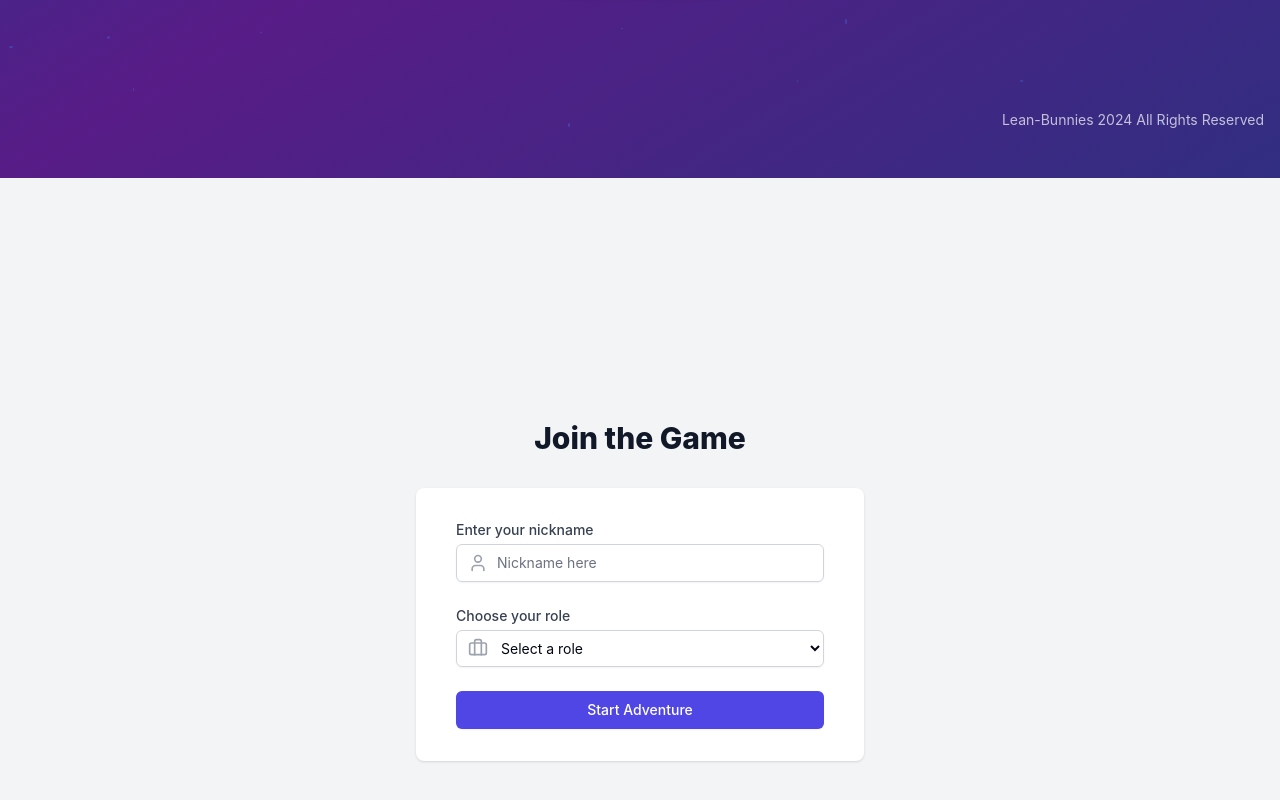
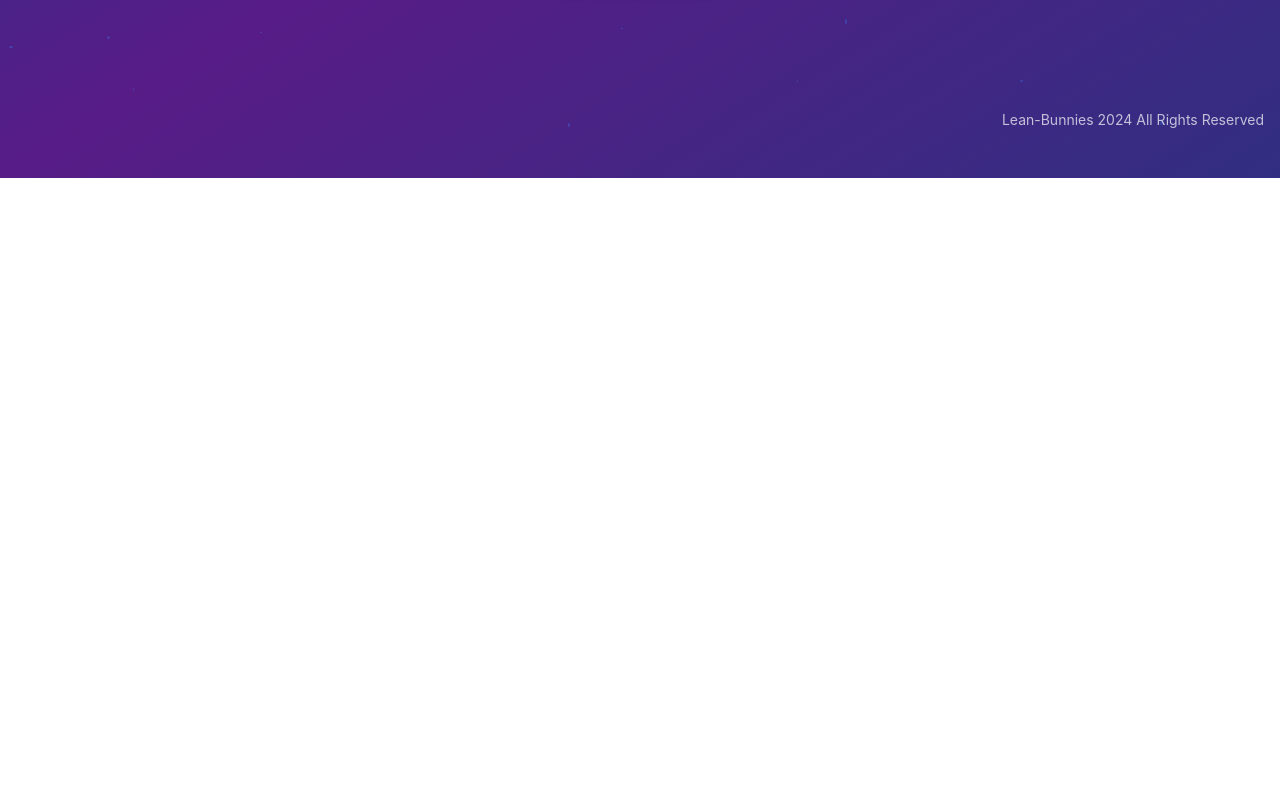
Before and after one commit to PabloGiraldo96/Lean-Bunnies, a React (Vite) app: page / in a window 1280 px wide. Shown: the part 622-1422 px from the top of the page. After the commit the page ends 800 px from the top, so only its background shows below. Built offline with nearby package versions, Linux system fonts and the light colour scheme; a web font is replaced by a local one.

Commit message:
se arreglan cambios

```diff
--- a/src/App.tsx
+++ b/src/App.tsx
@@ -8,9 +8,9 @@ function App() {
   return (
     <div>
       <Example />
-      <LoginScreenComponent />
-      {/*<QuestionsComponent />*/}
-      {/*<ScoreboardComponent />*/}
+      {/*<LoginScreenComponent />*/}
+      {/*<QuestionsComponent />
+      <ScoreboardComponent />*/}
     </div>
   );
 }
```
